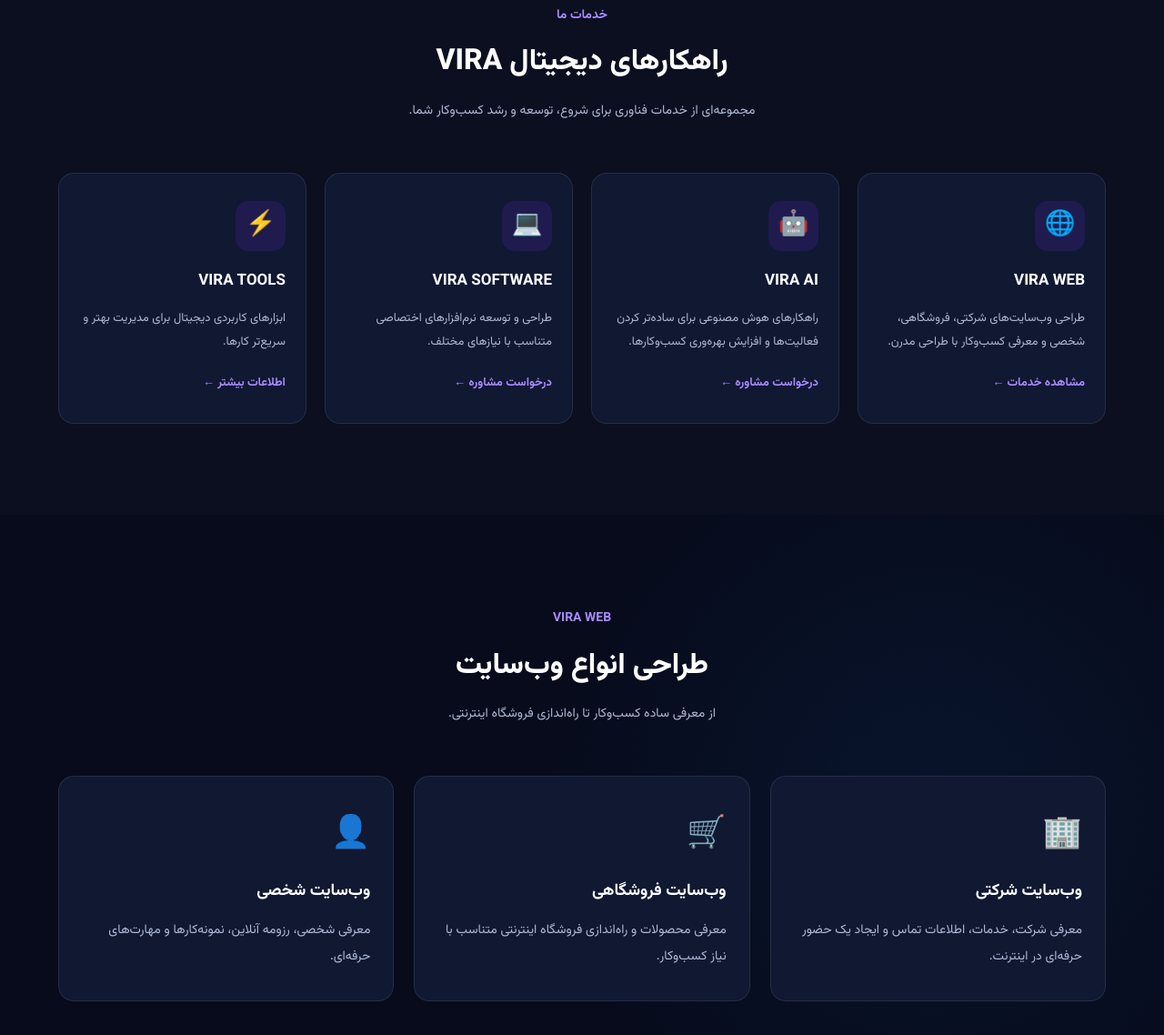
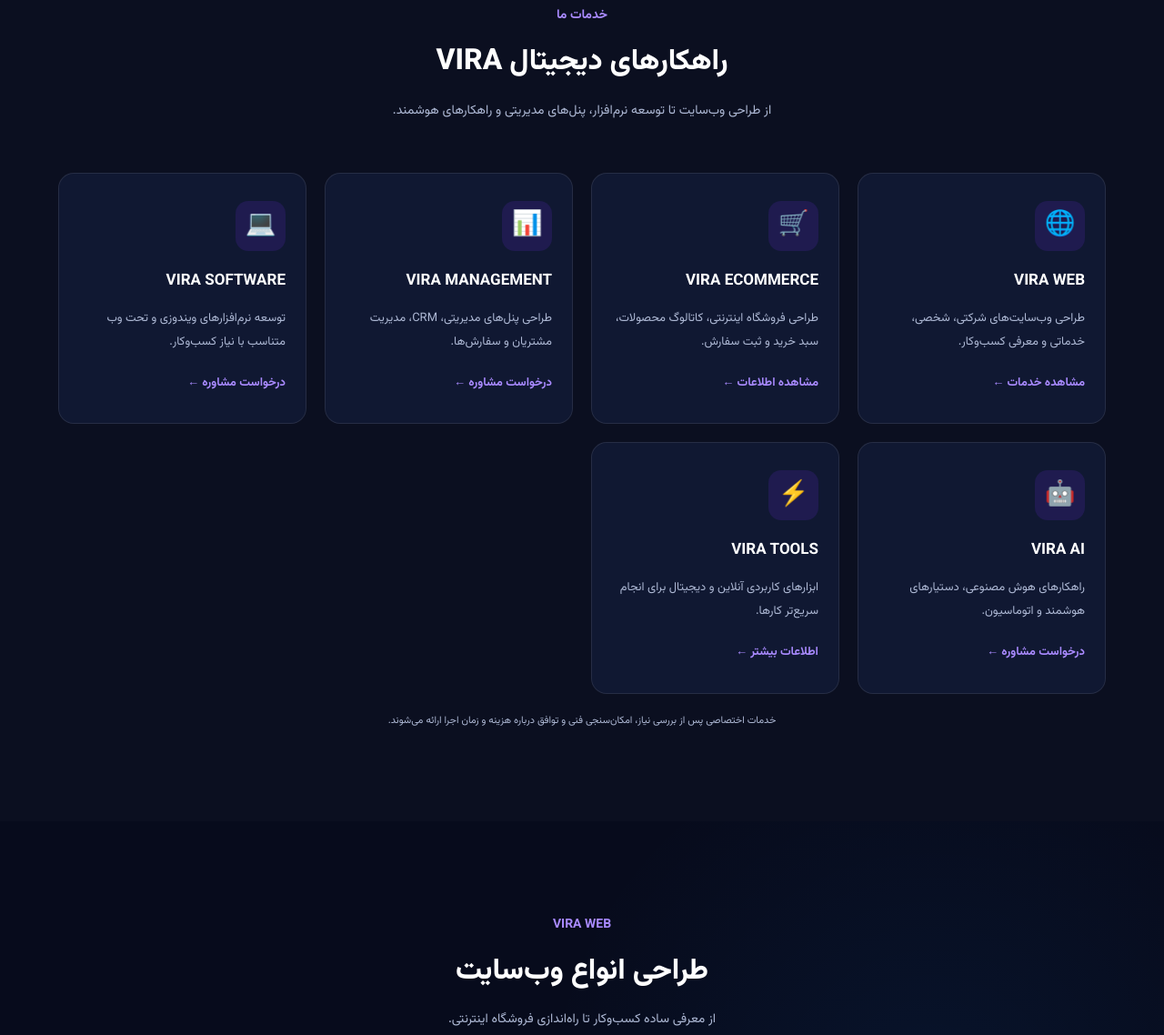
Before and after one commit to jafar-styleman26/vira-tech, a plain HTML site: page index.html in a window 1280 px wide. Shown: the part 800-1938 px from the top of the page at 91% size. Drawn offline with Linux system fonts and the light colour scheme.

Commit message:
Update index.html

```diff
--- a/index.html
+++ b/index.html
@@ -5,19 +5,20 @@
     <meta charset="UTF-8">
     <meta name="viewport" content="width=device-width, initial-scale=1.0">
 
-    <title>VIRA TECH | طراحی سایت و راهکارهای دیجیتال</title>
+    <title>VIRA TECH | فناوری و راهکارهای دیجیتال</title>
 
-    <meta name="description" content="VIRA TECH ارائه‌دهنده خدمات طراحی وب‌سایت، راهکارهای هوش مصنوعی، نرم‌افزارهای اختصاصی و ابزارهای دیجیتال.">
-    <meta name="keywords" content="طراحی سایت, طراحی سایت فروشگاهی, طراحی سایت شرکتی, هوش مصنوعی, ویرا تک">
+    <meta name="description" content="VIRA TECH ارائه‌دهنده طراحی وب‌سایت، فروشگاه اینترنتی، پنل مدیریت، نرم‌افزارهای اختصاصی و راهکارهای هوش مصنوعی.">
+
+    <meta name="keywords" content="طراحی سایت, فروشگاه اینترنتی, پنل مدیریت, CRM, نرم افزار اختصاصی, هوش مصنوعی, ابزار دیجیتال, ویرا تک">
+
     <meta name="author" content="VIRA TECH">
     <meta name="robots" content="index, follow">
     <meta name="theme-color" content="#070b1c">
 
     <meta property="og:title" content="VIRA TECH | آینده دیجیتال کسب‌وکار شما">
-    <meta property="og:description" content="طراحی وب‌سایت و راهکارهای دیجیتال برای رشد کسب‌وکار شما.">
+    <meta property="og:description" content="طراحی سایت، فروشگاه اینترنتی، نرم‌افزار و راهکارهای هوشمند برای رشد کسب‌وکار شما.">
     <meta property="og:type" content="website">
 
-    <!-- پس از تهیه دامنه، آدرس واقعی را جایگزین کنید -->
     <link rel="canonical" href="https://jafar-styleman26.github.io/vira-tech/">
 
     <link rel="stylesheet" href="style.css">
@@ -25,7 +26,7 @@
 
 <body>
 
-    <!-- Header -->
+    <!-- HEADER -->
     <header class="header">
         <div class="container nav-container">
 
@@ -50,8 +51,7 @@
         </div>
     </header>
 
-
-    <!-- Hero -->
+    <!-- HERO -->
     <section class="hero" id="home">
         <div class="container hero-container">
 
@@ -67,9 +67,10 @@
                 </h1>
 
                 <p>
-                    در VIRA TECH با طراحی وب‌سایت‌های حرفه‌ای،
-                    راهکارهای هوشمند و ابزارهای دیجیتال،
-                    به رشد و توسعه کسب‌وکار شما کمک می‌کنیم.
+                    در VIRA TECH با طراحی وب‌سایت،
+                    فروشگاه‌های اینترنتی، نرم‌افزارهای اختصاصی،
+                    پنل‌های مدیریتی و راهکارهای هوشمند،
+                    به توسعه کسب‌وکار شما کمک می‌کنیم.
                 </p>
 
                 <div class="hero-buttons">
@@ -91,6 +92,7 @@
             </div>
 
             <div class="hero-visual">
+
                 <div class="hero-orb">
                     <div class="orb-inner">
                         <span>VIRA</span>
@@ -107,81 +109,147 @@
                     <span>ARTIFICIAL INTELLIGENCE</span>
                     <strong>هوش مصنوعی</strong>
                 </div>
+
             </div>
 
         </div>
     </section>
 
-
-    <!-- Services -->
+    <!-- SERVICES -->
     <section class="section services" id="services">
         <div class="container">
 
             <div class="section-heading">
                 <span>خدمات ما</span>
                 <h2>راهکارهای دیجیتال VIRA</h2>
+
                 <p>
-                    مجموعه‌ای از خدمات فناوری برای شروع،
-                    توسعه و رشد کسب‌وکار شما.
+                    از طراحی وب‌سایت تا توسعه نرم‌افزار،
+                    پنل‌های مدیریتی و راهکارهای هوشمند.
                 </p>
             </div>
 
             <div class="services-grid">
 
+                <!-- VIRA WEB -->
                 <article class="service-card">
                     <div class="service-icon">🌐</div>
+
                     <h3>VIRA WEB</h3>
+
                     <p>
-                        طراحی وب‌سایت‌های شرکتی، فروشگاهی،
-                        شخصی و معرفی کسب‌وکار با طراحی مدرن.
+                        طراحی وب‌سایت‌های شرکتی، شخصی،
+                        خدماتی و معرفی کسب‌وکار.
                     </p>
-                    <a href="#web-services">مشاهده خدمات ←</a>
+
+                    <a href="#web-services">
+                        مشاهده خدمات ←
+                    </a>
                 </article>
 
+                <!-- VIRA ECOMMERCE -->
+                <article class="service-card">
+                    <div class="service-icon">🛒</div>
+
+                    <h3>VIRA ECOMMERCE</h3>
+
+                    <p>
+                        طراحی فروشگاه اینترنتی،
+                        کاتالوگ محصولات، سبد خرید و ثبت سفارش.
+                    </p>
+
+                    <a href="#pricing">
+                        مشاهده اطلاعات ←
+                    </a>
+                </article>
+
+                <!-- VIRA MANAGEMENT -->
+                <article class="service-card">
+                    <div class="service-icon">📊</div>
+
+                    <h3>VIRA MANAGEMENT</h3>
+
+                    <p>
+                        طراحی پنل‌های مدیریتی، CRM،
+                        مدیریت مشتریان و سفارش‌ها.
+                    </p>
+
+                    <a href="#contact">
+                        درخواست مشاوره ←
+                    </a>
+                </article>
+
+                <!-- VIRA SOFTWARE -->
+                <article class="service-card">
+                    <div class="service-icon">💻</div>
+
+                    <h3>VIRA SOFTWARE</h3>
+
+                    <p>
+                        توسعه نرم‌افزارهای ویندوزی
+                        و تحت وب متناسب با نیاز کسب‌وکار.
+                    </p>
+
+                    <a href="#contact">
+                        درخواست مشاوره ←
+                    </a>
+                </article>
+
+                <!-- VIRA AI -->
                 <article class="service-card">
                     <div class="service-icon">🤖</div>
+
                     <h3>VIRA AI</h3>
+
                     <p>
-                        راهکارهای هوش مصنوعی برای ساده‌تر کردن
-                        فعالیت‌ها و افزایش بهره‌وری کسب‌وکارها.
+                        راهکارهای هوش مصنوعی،
+                        دستیارهای هوشمند و اتوماسیون.
                     </p>
-                    <a href="#contact">درخواست مشاوره ←</a>
+
+                    <a href="#contact">
+                        درخواست مشاوره ←
+                    </a>
                 </article>
 
-                <article class="service-card">
-                    <div class="service-icon">💻</div>
-                    <h3>VIRA SOFTWARE</h3>
-                    <p>
-                        طراحی و توسعه نرم‌افزارهای اختصاصی
-                        متناسب با نیازهای مختلف.
-                    </p>
-                    <a href="#contact">درخواست مشاوره ←</a>
-                </article>
-
+                <!-- VIRA TOOLS -->
                 <article class="service-card">
                     <div class="service-icon">⚡</div>
+
                     <h3>VIRA TOOLS</h3>
+
                     <p>
-                        ابزارهای کاربردی دیجیتال برای
-                        مدیریت بهتر و سریع‌تر کارها.
+                        ابزارهای کاربردی آنلاین و دیجیتال
+                        برای انجام سریع‌تر کارها.
                     </p>
-                    <a href="#contact">اطلاعات بیشتر ←</a>
+
+                    <a href="#contact">
+                        اطلاعات بیشتر ←
+                    </a>
                 </article>
 
             </div>
+
+            <p class="pricing-disclaimer">
+                خدمات اختصاصی پس از بررسی نیاز،
+                امکان‌سنجی فنی و توافق درباره هزینه
+                و زمان اجرا ارائه می‌شوند.
+            </p>
+
         </div>
     </section>
 
-
-    <!-- Web Services -->
+    <!-- WEB SERVICES -->
     <section class="section web-services" id="web-services">
         <div class="container">
 
             <div class="section-heading">
                 <span>VIRA WEB</span>
+
                 <h2>طراحی انواع وب‌سایت</h2>
+
                 <p>
-                    از معرفی ساده کسب‌وکار تا راه‌اندازی فروشگاه اینترنتی.
+                    از معرفی ساده کسب‌وکار تا راه‌اندازی
+                    فروشگاه اینترنتی.
                 </p>
             </div>
 
@@ -189,7 +257,9 @@
 
                 <article class="web-type-card">
                     <div class="web-type-icon">🏢</div>
+
                     <h3>وب‌سایت شرکتی</h3>
+
                     <p>
                         معرفی شرکت، خدمات، اطلاعات تماس
                         و ایجاد یک حضور حرفه‌ای در اینترنت.
@@ -198,16 +268,20 @@
 
                 <article class="web-type-card">
                     <div class="web-type-icon">🛒</div>
+
                     <h3>وب‌سایت فروشگاهی</h3>
+
                     <p>
-                        معرفی محصولات و راه‌اندازی فروشگاه
-                        اینترنتی متناسب با نیاز کسب‌وکار.
+                        معرفی محصولات، سبد خرید،
+                        ثبت سفارش و راه‌اندازی فروشگاه اینترنتی.
                     </p>
                 </article>
 
                 <article class="web-type-card">
                     <div class="web-type-icon">👤</div>
+
                     <h3>وب‌سایت شخصی</h3>
+
                     <p>
                         معرفی شخصی، رزومه آنلاین،
                         نمونه‌کارها و مهارت‌های حرفه‌ای.
@@ -219,13 +293,15 @@
         </div>
     </section>
 
-
-    <!-- About -->
+    <!-- ABOUT -->
     <section class="section about" id="about">
         <div class="container about-container">
 
             <div class="about-content">
-                <span class="section-tag">درباره VIRA TECH</span>
+
+                <span class="section-tag">
+                    درباره VIRA TECH
+                </span>
 
                 <h2>
                     فناوری برای ساختن
@@ -234,19 +310,22 @@
 
                 <p>
                     VIRA TECH یک برند فناوری در حال توسعه است
-                    که با هدف ارائه خدمات طراحی وب، راهکارهای
-                    هوش مصنوعی، نرم‌افزار و ابزارهای دیجیتال
-                    فعالیت خود را آغاز کرده است.
+                    که با هدف ارائه خدمات طراحی وب،
+                    فروشگاه اینترنتی، نرم‌افزارهای اختصاصی،
+                    پنل‌های مدیریتی، هوش مصنوعی و ابزارهای دیجیتال
+                    فعالیت می‌کند.
                 </p>
 
                 <p>
-                    هدف ما ارائه راهکارهای کاربردی، طراحی مدرن
-                    و تجربه‌ای ساده و حرفه‌ای برای مشتریان است.
+                    هدف ما ارائه راهکارهای کاربردی،
+                    طراحی مدرن و تجربه‌ای ساده و حرفه‌ای
+                    برای مشتریان است.
                 </p>
 
                 <a href="#contact" class="btn btn-primary">
                     با ما در ارتباط باشید
                 </a>
+
             </div>
 
             <div class="about-visual">
@@ -260,16 +339,18 @@
         </div>
     </section>
 
-
-    <!-- Portfolio -->
+    <!-- PORTFOLIO -->
     <section class="section portfolio" id="portfolio">
         <div class="container">
 
             <div class="section-heading">
                 <span>نمونه طراحی‌ها</span>
+
                 <h2>نگاهی به ایده‌های ما</h2>
+
                 <p>
-                    نمونه‌های نمایشی برای آشنایی با سبک طراحی و خدمات.
+                    نمونه‌های نمایشی برای آشنایی با سبک طراحی
+                    و خدمات VIRA TECH.
                     این موارد پروژه واقعی مشتری نیستند.
                 </p>
             </div>
@@ -280,10 +361,17 @@
                     <div class="portfolio-image portfolio-web">
                         <span>VIRA WEB</span>
                     </div>
+
                     <div class="portfolio-info">
-                        <span class="demo-label">نمونه طراحی نمایشی</span>
+                        <span class="demo-label">
+                            نمونه طراحی نمایشی
+                        </span>
+
                         <h3>وب‌سایت شرکتی</h3>
-                        <p>طراحی مدرن برای معرفی کسب‌وکارها.</p>
+
+                        <p>
+                            طراحی مدرن برای معرفی کسب‌وکارها.
+                        </p>
                     </div>
                 </article>
 
@@ -291,10 +379,17 @@
                     <div class="portfolio-image portfolio-ai">
                         <span>VIRA AI</span>
                     </div>
+
                     <div class="portfolio-info">
-                        <span class="demo-label">نمونه طراحی نمایشی</span>
+                        <span class="demo-label">
+                            نمونه طراحی نمایشی
+                        </span>
+
                         <h3>راهکار هوشمند</h3>
-                        <p>ایده‌ای برای استفاده از هوش مصنوعی.</p>
+
+                        <p>
+                            ایده‌ای برای استفاده از هوش مصنوعی.
+                        </p>
                     </div>
                 </article>
 
@@ -302,36 +397,52 @@
                     <div class="portfolio-image portfolio-tools">
                         <span>VIRA TOOLS</span>
                     </div>
+
                     <div class="portfolio-info">
-                        <span class="demo-label">نمونه طراحی نمایشی</span>
+                        <span class="demo-label">
+                            نمونه طراحی نمایشی
+                        </span>
+
                         <h3>ابزار دیجیتال</h3>
-                        <p>ایده‌ای برای ابزارهای کاربردی آنلاین.</p>
+
+                        <p>
+                            ایده‌ای برای ابزارهای کاربردی آنلاین.
+                        </p>
                     </div>
                 </article>
 
             </div>
+
         </div>
     </section>
 
-
-    <!-- Pricing -->
+    <!-- PRICING -->
     <section class="section pricing" id="pricing">
         <div class="container">
 
             <div class="section-heading">
                 <span>تعرفه خدمات</span>
+
                 <h2>پکیج‌های طراحی وب‌سایت</h2>
+
                 <p>
-                    قیمت‌های اولیه پیشنهادی هستند و پس از بررسی نیازهای
-                    پروژه و توافق نهایی مشخص می‌شوند.
+                    قیمت‌های اولیه پیشنهادی هستند و پس از
+                    بررسی نیازهای پروژه و توافق نهایی مشخص می‌شوند.
                 </p>
             </div>
 
             <div class="pricing-grid">
 
+                <!-- ECONOMY -->
                 <article class="pricing-card">
+
                     <span class="plan-name">اقتصادی</span>
-                    <h3>۳,۹۰۰,۰۰۰ <small>تومان</small></h3>
+
+                    <h3>
+                        ۳,۹۰۰,۰۰۰
+                        <small>تومان</small>
+                    </h3>
+
                     <p>مناسب شروع حضور آنلاین</p>
 
                     <ul>
@@ -344,11 +455,19 @@
                     <a href="#contact" class="btn btn-outline">
                         درخواست این پکیج
                     </a>
+
                 </article>
 
+                <!-- PROFESSIONAL -->
                 <article class="pricing-card featured">
+
                     <span class="plan-name">حرفه‌ای</span>
-                    <h3>۷,۹۰۰,۰۰۰ <small>تومان</small></h3>
+
+                    <h3>
+                        ۷,۹۰۰,۰۰۰
+                        <small>تومان</small>
+                    </h3>
+
                     <p>مناسب کسب‌وکارهای در حال رشد</p>
 
                     <ul>
@@ -361,11 +480,19 @@
                     <a href="#contact" class="btn btn-primary">
                         درخواست این پکیج
                     </a>
+
                 </article>
 
+                <!-- PREMIUM -->
                 <article class="pricing-card">
+
                     <span class="plan-name">ویژه</span>
-                    <h3>۱۴,۹۰۰,۰۰۰ <small>تومان</small></h3>
+
+                    <h3>
+                        ۱۴,۹۰۰,۰۰۰
+                        <small>تومان</small>
+                    </h3>
+
                     <p>برای نیازهای گسترده‌تر</p>
 
                     <ul>
@@ -378,76 +505,103 @@
                     <a href="#contact" class="btn btn-outline">
                         درخواست این پکیج
                     </a>
+
                 </article>
 
             </div>
 
             <div class="pricing-note">
+
                 <h3>تعرفه فروشگاه اینترنتی</h3>
+
                 <p>
                     فروشگاه اینترنتی از ۱۲,۹۰۰,۰۰۰ تومان آغاز می‌شود.
-                    امکاناتی مانند سبد خرید، ثبت سفارش، پنل مدیریت
-                    و اتصال درگاه پس از نیازسنجی و بررسی فنی قیمت‌گذاری می‌شوند.
+                    امکاناتی مانند سبد خرید، ثبت سفارش،
+                    پنل مدیریت و اتصال درگاه پس از نیازسنجی
+                    و بررسی فنی قیمت‌گذاری می‌شوند.
                 </p>
-                <a href="#contact">دریافت مشاوره فروشگاه اینترنتی ←</a>
+
+                <a href="#contact">
+                    دریافت مشاوره فروشگاه اینترنتی ←
+                </a>
+
             </div>
 
             <p class="pricing-disclaimer">
-                هزینه دامنه، هاست، سرویس‌های پولی و امکانات خارج از توافق
-                در صورت نیاز جداگانه محاسبه می‌شوند.
+                هزینه دامنه، هاست، سرویس‌های پولی و امکانات
+                خارج از توافق در صورت نیاز جداگانه محاسبه می‌شوند.
             </p>
 
         </div>
     </section>
 
-
-    <!-- Contact -->
+    <!-- CONTACT -->
     <section class="section contact" id="contact">
         <div class="container">
 
             <div class="section-heading">
+
                 <span>ارتباط با ما</span>
+
                 <h2>آماده شروع همکاری هستیم</h2>
+
                 <p>
-                    برای دریافت مشاوره یا ثبت درخواست طراحی سایت
+                    برای دریافت مشاوره یا ثبت درخواست
+                    طراحی سایت، نرم‌افزار و خدمات دیجیتال
                     با ما در ارتباط باشید.
                 </p>
+
             </div>
 
             <div class="contact-grid">
 
                 <a href="https://wa.me/989058434159?text=سلام، برای دریافت اطلاعات خدمات VIRA TECH پیام می‌دهم."
-                   target="_blank" rel="noopener noreferrer"
+                   target="_blank"
+                   rel="noopener noreferrer"
                    class="contact-card">
+
                     <span>💬</span>
+
                     <h3>واتساپ</h3>
+
                     <p>0905 843 4159</p>
+
                 </a>
 
-                <a href="mailto:albwhmwdj@gmail.com" class="contact-card">
+                <a href="mailto:albwhmwdj@gmail.com"
+                   class="contact-card">
+
                     <span>✉️</span>
+
                     <h3>ایمیل</h3>
+
                     <p>albwhmwdj@gmail.com</p>
+
                 </a>
 
             </div>
 
             <div class="contact-cta">
+
                 <h3>ایده‌ای برای کسب‌وکارتان دارید؟</h3>
+
                 <p>بیایید درباره آن صحبت کنیم.</p>
 
                 <a href="https://wa.me/989058434159"
-                   target="_blank" rel="noopener noreferrer"
+                   target="_blank"
+                   rel="noopener noreferrer"
                    class="btn btn-primary">
+
                     ارسال پیام در واتساپ
+
                 </a>
+
             </div>
 
         </div>
     </section>
 
-
-    <!-- Footer -->
+    <!-- FOOTER -->
     <footer class="footer">
         <div class="container footer-container">
 
@@ -474,7 +628,6 @@
         </div>
     </footer>
 
-
     <script src="script.js"></script>
 
 </body>
```
